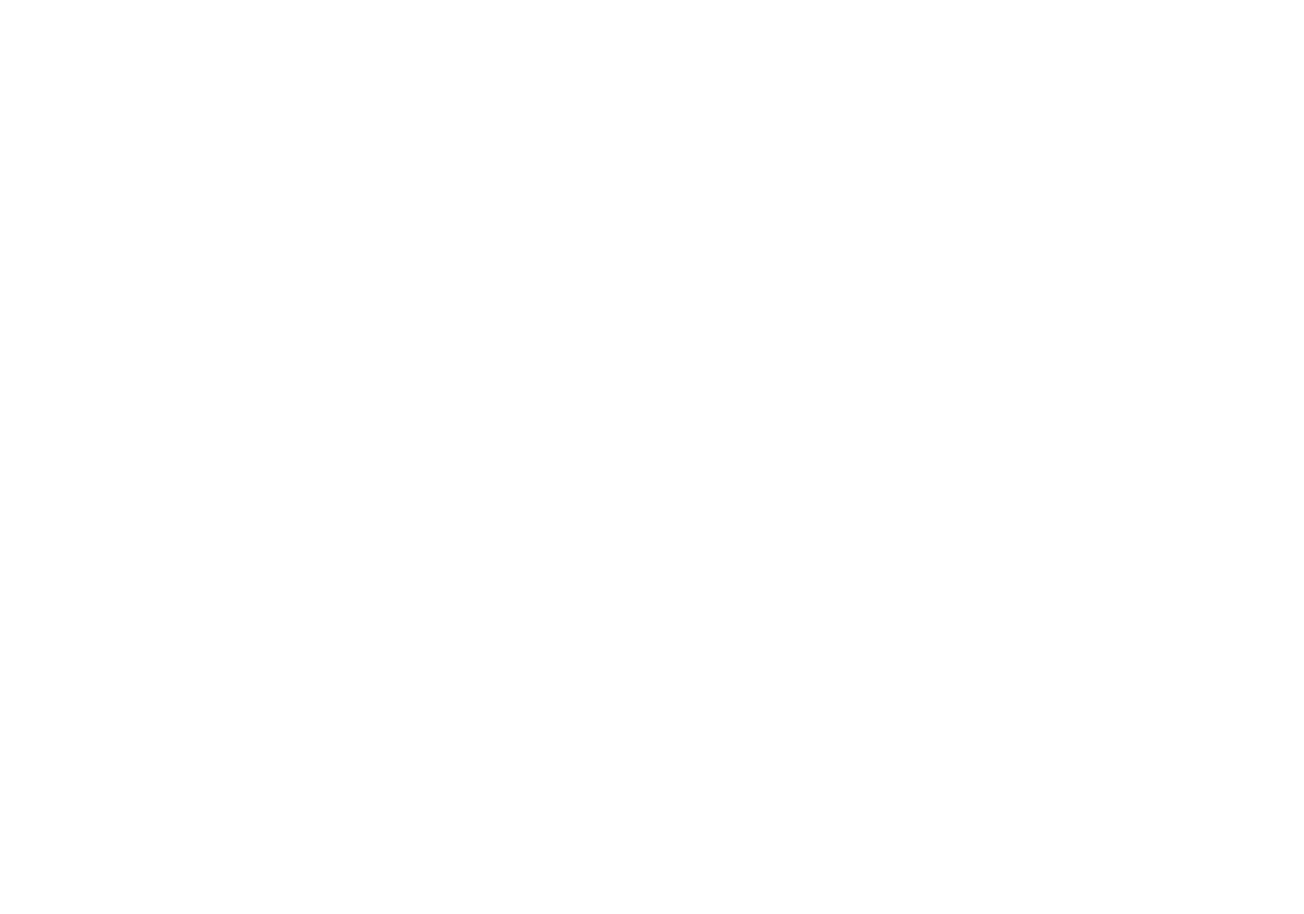
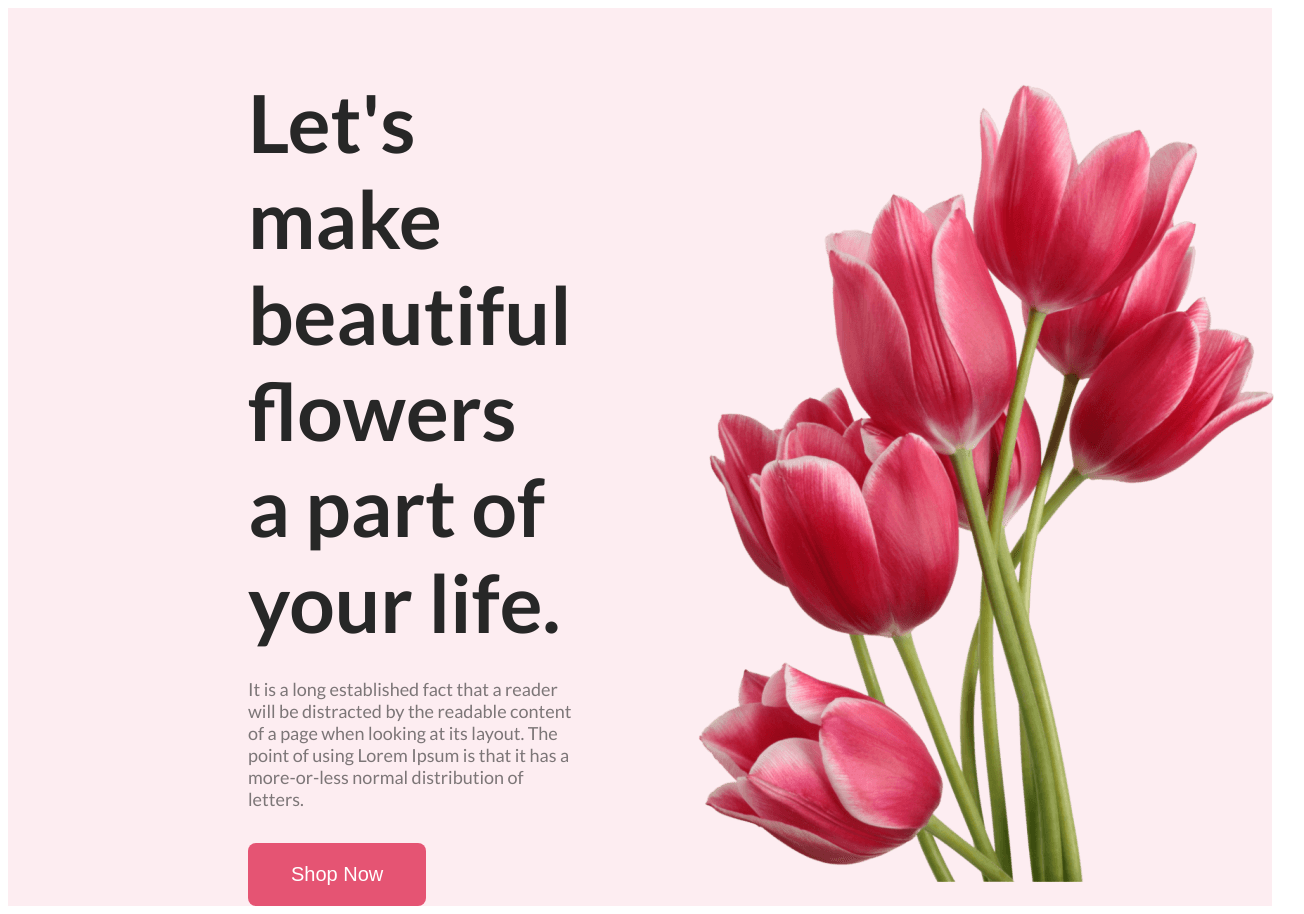
Before and after one commit to IsabellaCS50/flower-shop-2023, a plain HTML site: page index.html in a window 1280 px wide. Shown: the whole page, 1304 px wide, since content can reach past the window. Before the commit the page ends 800 px from the top, so only its background shows below. Drawn offline with Linux system fonts and the light colour scheme.

Commit message:
banner added

```diff
--- a/index.html
+++ b/index.html
@@ -4,8 +4,30 @@
     <meta charset="UTF-8">
     <meta name="viewport" content="width=device-width, initial-scale=1.0">
     <title>Flower Shop 2023</title>
+    <link rel="stylesheet" href="style.css">
+    <link rel="preconnect" href="https://fonts.googleapis.com">
+<link rel="preconnect" href="https://fonts.gstatic.com" crossorigin>
+<link href="https://fonts.googleapis.com/css2?family=Lato:wght@400;700&display=swap" rel="stylesheet">
 </head>
-<body>
+<body class="body">
+    <header class="banner">
+        <!--this is the banner section-->
+        <div class="banner-container">
+            <div class="banner-content">
+                <h2 class="banner-heading">Let's make beautiful flowers a part of your life.</h2>
+                <p class="banner-paragraph">It is a long established fact that a reader will be distracted by the readable content of a page when looking at its layout. The point of using Lorem Ipsum is that it has a more-or-less normal distribution of letters.</p>
+                <button class="btn-primary">Shop Now</button>
+            </div>
+            <img src="./Flower Asset/pngwing 10.png" alt="" class="banner-image">
+        </div>
+    </header>
 
+    <main>
+
+    </main>
+
+    <footer>
+
+    </footer>
 </body>
 </html>
--- a/style.css
+++ b/style.css
@@ -0,0 +1,51 @@
+/* shared section styles */
+.body{
+    font-family: 'Lato', sans-serif;
+}
+
+.btn-primary{
+    color: #FFF;
+    font-size: 20px;
+    border-radius: 8px;
+    background: #E55473;
+    border-style: none;
+    padding: 20px 43px;
+
+}
+/* banner section styles */
+
+.banner{
+    background: rgba(229, 84, 115, 0.10);
+}
+
+.banner-container{
+    display: flex;
+    align-items: center;
+    justify-content: space-between;
+    padding-left: 240px;
+    padding-right: 240px;
+}
+
+.banner-content{
+    align-items: center;
+    max-width: 750px;
+    padding-right: 97px;
+
+}
+
+.banner-image{
+    padding-top: 50px;
+}
+
+.banner-heading{
+    color: #272727;
+    font-size: 80px;
+    margin-bottom: 0;
+}
+
+.banner-paragraph{
+    color: rgba(39, 39, 39, 0.60);
+    font-size: 18px;
+    padding-top: 10px;
+    padding-bottom: 15px;
+}
```
Also changed, not shown: 1 other file.
